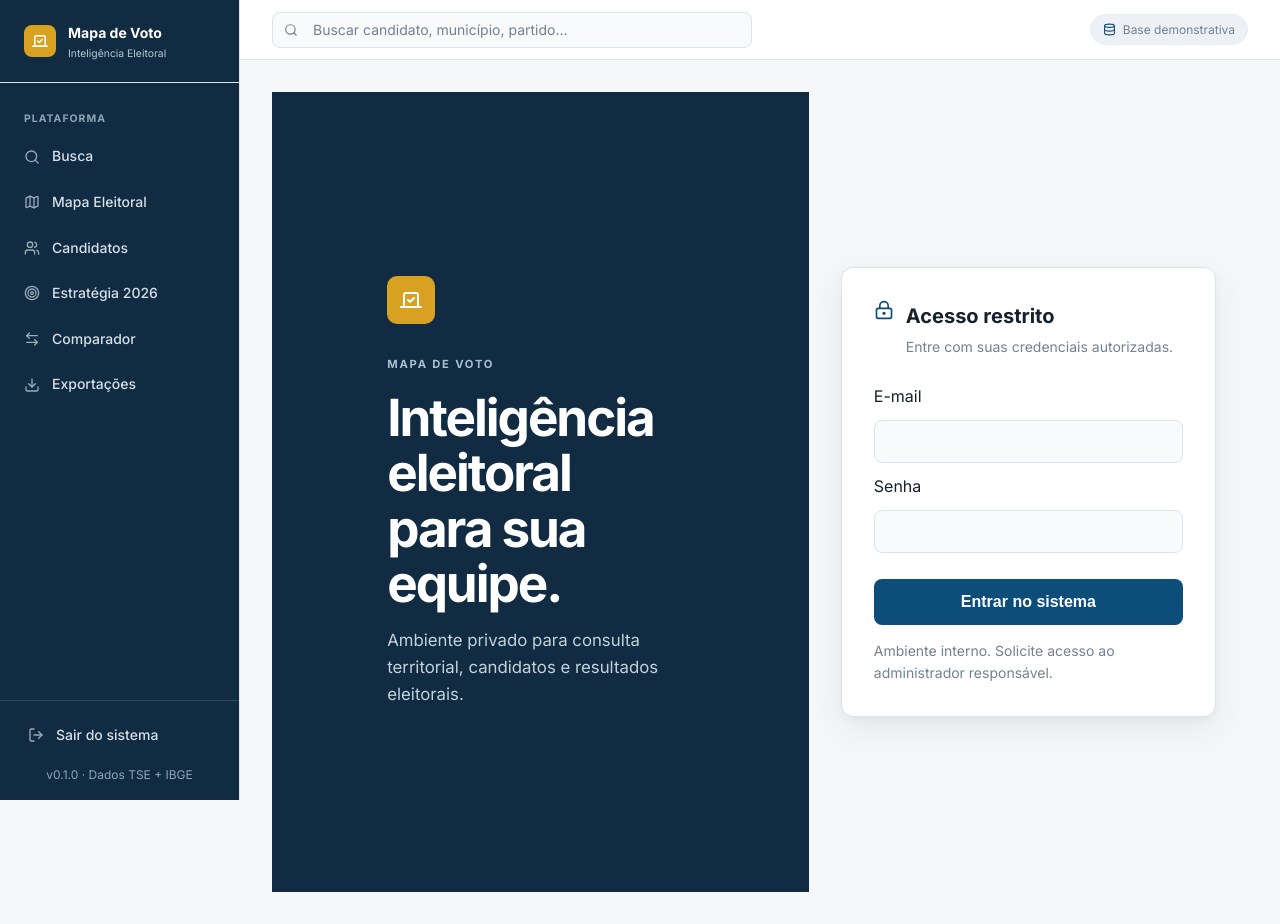
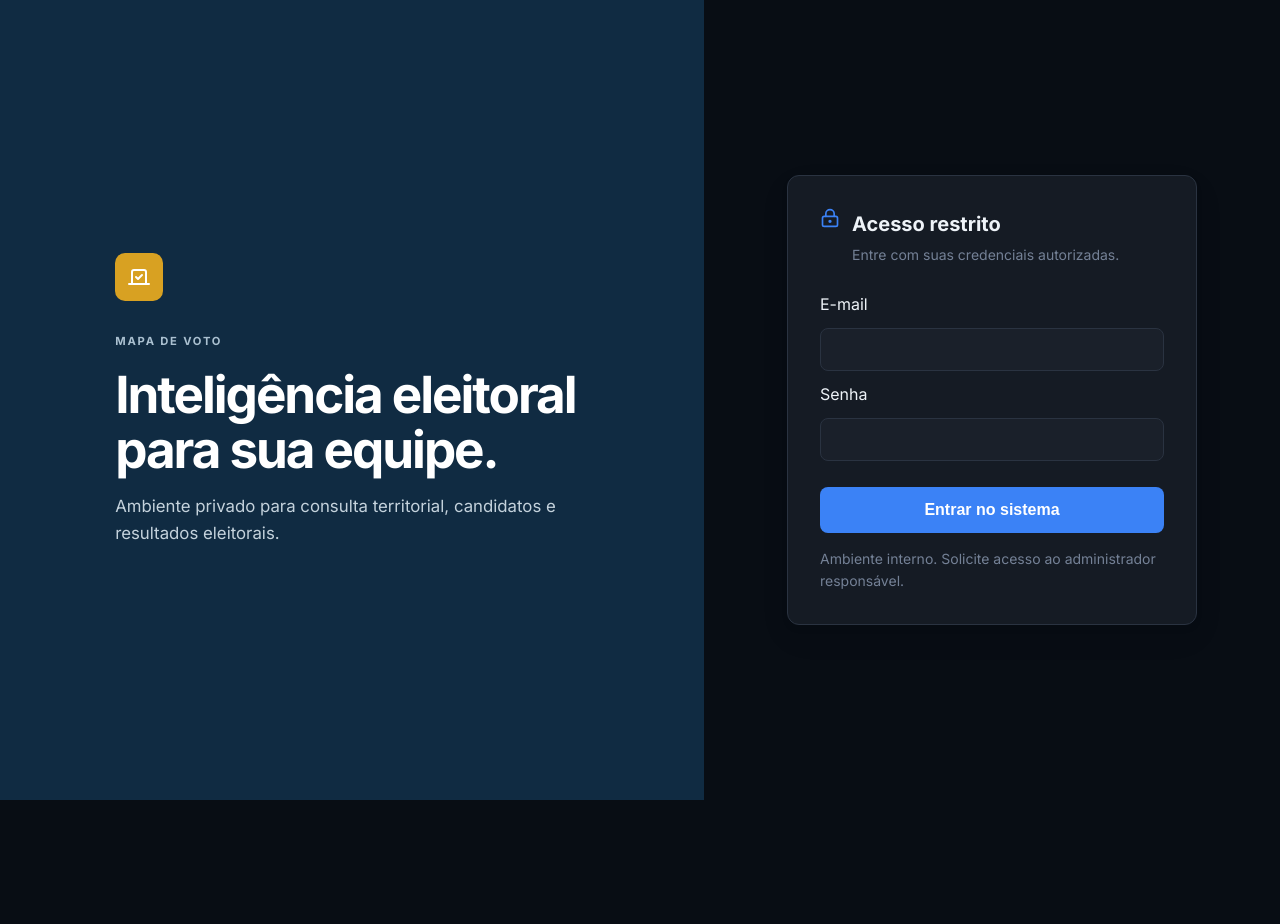
Before and after one commit to Omegarepresentacoes01-wq/MAPA-DE-VOT, a Next.js app in the folder apps/web/: page /login in a window 1280 px wide. After the commit the page ends 800 px from the top, so only its background shows below. Built offline with nearby package versions, Linux system fonts and the light colour scheme.

Commit message:
feat: adotar interface operacional do comando central

```diff
--- a/apps/web/app/globals.css
+++ b/apps/web/app/globals.css
@@ -1,28 +1,28 @@
 @import url('https://fonts.googleapis.com/css2?family=Inter:wght@400;500;600;700;800&display=swap');
 :root {
-  --bg-base:       #f4f6f8;
-  --bg-surface:    #ffffff;
-  --bg-elevated:   #f8fafc;
-  --bg-overlay:    #edf1f5;
-  --border:        #dce3ea;
-  --border-subtle: #e9edf1;
-  --text-primary:  #17212b;
-  --text-secondary:#526170;
-  --text-muted:    #738191;
-  --accent:        #0d4d7a;
-  --accent-glow:   rgba(13, 77, 122, 0.10);
-  --accent-hover:  #083d63;
-  --accent-dim:    #2d668d;
+  --bg-base:       #080d14;
+  --bg-surface:    #151b24;
+  --bg-elevated:   #1a202a;
+  --bg-overlay:    #202735;
+  --border:        #2a3341;
+  --border-subtle: #202835;
+  --text-primary:  #eef3f8;
+  --text-secondary:#a6b2c3;
+  --text-muted:    #748196;
+  --accent:        #3b82f6;
+  --accent-glow:   rgba(59, 130, 246, .18);
+  --accent-hover:  #2563eb;
+  --accent-dim:    #162a4e;
 
   /* Status */
-  --success:       #23724d;
-  --success-dim:   #e8f4ed;
-  --warning:       #9a6308;
-  --warning-dim:   #fff4dc;
-  --danger:        #b33a3a;
-  --danger-dim:    #fceaea;
-  --info:          #186b99;
-  --info-dim:      #e8f3f9;
+  --success:       #32d7a0;
+  --success-dim:   #103d34;
+  --warning:       #f3c84b;
+  --warning-dim:   #493d1e;
+  --danger:        #ff6c70;
+  --danger-dim:    #48262d;
+  --info:          #45b6eb;
+  --info-dim:      #102f42;
 
   /* Partidos — gradiente político */
   --color-esquerda: hsl(0, 70%, 55%);
@@ -67,7 +67,7 @@
   --transition-slow: 400ms cubic-bezier(0.4, 0, 0.2, 1);
 
   /* ── Sidebar ── */
-  --sidebar-width: 240px;
+  --sidebar-width: 366px;
   --topbar-height: 60px;
 }
 
@@ -437,6 +437,30 @@ a:hover { color: var(--accent-hover); }
 @media (max-width: 980px) { .command-metrics { grid-template-columns: repeat(2, 1fr); } .command-grid { grid-template-columns: 1fr; } }
 @media (max-width: 650px) { .command-header { display: block; } .campaign-name { margin-top: 1rem; } .command-metrics { grid-template-columns: 1fr; } .command-form { grid-template-columns: 1fr 55px; } .command-form input[name="meta"], .command-form input[name="responsavel"] { grid-column: span 2; } .command-form .btn { grid-column: span 2; } .command-action-form { grid-template-columns: 1fr; } .command-action-form .btn { grid-column: auto; } .territory-row { grid-template-columns: 36px 1fr 25px; } .territory-progress { grid-column: 2; text-align: left; } }
 
+/* Referência operacional: superfície escura, densa e orientada a decisão */
+.command-center { max-width: 1520px; }
+.command-header { align-items:center; padding: .1rem 0 2rem; }
+.command-title-icon { display:grid; place-items:center; width:56px; height:56px; border-radius:14px; background:#10284a; color:#4ca7ff; margin-right:.15rem; }
+.command-header > div:nth-child(2) { margin-right:auto; }
+.command-eyebrow { color:#5b9cf6; }
+.command-header h1 { color:#f2f6fb; font-size:2.15rem; }
+.campaign-name input { background:#111824; border-color:#2b3645; color:#e5edf6; }
+.command-alert { border-color:#28536b; background:#0e2731; color:#a8d7e6; }
+.command-alert-dot { background:#43cf9d; }
+.command-metrics { grid-template-columns: repeat(4,1fr); gap:1rem; }
+.command-metric { min-height:126px; background:#171d27; border-color:#303a49; border-radius:14px; box-shadow:none; }
+.command-metric-icon { background:#102d40; color:#39c9eb; }
+.command-metric:nth-child(1) .command-metric-icon { background:#2f2530; color:#ff7478; }
+.command-metric:nth-child(2) .command-metric-icon { background:#103d34; color:#37d4a0; }
+.command-metric p { color:#8996a9; }.command-metric strong { color:#eef3f8; font-size:1.7rem; }.command-metric span { color:#8592a4; }
+.command-grid { gap:1.1rem; }
+.command-panel { min-height:410px; border-color:#303a49; border-radius:14px; background:#171d27; }
+.command-panel-head { padding:1.25rem 1.3rem; border-bottom-color:#293342; }.command-panel h2 { color:#eff4fa; font-size:1.04rem; }.command-panel-head p { color:#8794a5; }
+.command-add { border-color:#3a4759; border-radius:7px; background:#111720; color:#70adff; }.command-add:hover { background:#172b47; border-color:#3b82f6; }
+.command-form { background:#121923; border-bottom-color:#293342; }.command-form input,.command-form select { background:#0d131c; border-color:#334052; color:#e4ebf4; }
+.command-empty { border-color:#364150; background:#141b24; }.command-empty > span { background:#102d40; color:#48c9ed; }.command-empty strong { color:#e8eef5; }.command-empty p { color:#8f9bab; }
+.territory-row,.action-row { border-bottom-color:#293342; background:#171d27; }.action-row:hover { background:#1b2330; }.territory-pin { background:#173d56; }.territory-main strong,.action-row strong { color:#e8eef5; }.territory-main span,.action-row small { color:#8996a7; }.territory-progress div { background:#27313e; }.territory-menu { color:#93a1b2; }
+
 /* Animations */
 @keyframes fadeIn {
   from { opacity: 0; transform: translateY(8px); }
--- a/apps/web/app/layout.css
+++ b/apps/web/app/layout.css
@@ -15,8 +15,8 @@
 
 .app-content {
   flex: 1;
-  padding: 2rem;
-  max-width: 1400px;
+  padding: 2.5rem 2.65rem;
+  max-width: none;
   width: 100%;
 }
 
@@ -27,8 +27,8 @@
   left: 0;
   bottom: 0;
   width: var(--sidebar-width);
-  background: #102b42;
-  border-right: 1px solid var(--border);
+  background: #090e15;
+  border-right: 1px solid #222a36;
   display: flex;
   flex-direction: column;
   z-index: 50;
@@ -39,54 +39,57 @@
   display: flex;
   align-items: center;
   gap: 0.75rem;
-  padding: 1.25rem 1.5rem;
-  border-bottom: 1px solid var(--border);
+  padding: 1.35rem 1.35rem;
+  border-bottom: 1px solid #222a36;
   text-decoration: none;
 }
 .sidebar-logo-icon {
-  width: 32px;
-  height: 32px;
-  background: #d8a122;
-  border-radius: var(--radius);
+  width: 40px;
+  height: 40px;
+  background: #101827;
+  border: 1px solid #1d2a3c;
+  border-radius: 8px;
   display: flex;
   align-items: center;
   justify-content: center;
   flex-shrink: 0;
-  box-shadow: none;
+  color: #3b82f6;
 }
 .sidebar-logo-text {
-  font-size: var(--text-sm);
+  font-size: 1rem;
   font-weight: 700;
   color: #fff;
   line-height: 1.2;
 }
 .sidebar-logo-sub {
-  font-size: 0.65rem;
-  color: #b9c7d3;
-  font-weight: 400;
+  font-size: .59rem;
+  color: #6b788a;
+  font-weight: 700;
+  letter-spacing: .1em;
   display: block;
 }
 
-.sidebar-nav { flex: 1; padding: 1rem 0.75rem; display: flex; flex-direction: column; gap: 0.25rem; }
+.sidebar-nav { flex: 1; padding: .8rem .55rem; display: flex; flex-direction: column; gap: .22rem; overflow-y: auto; }
 
 .sidebar-section-label {
-  font-size: 0.65rem;
+  font-size: .64rem;
   font-weight: 700;
-  color: #8fa5b7;
+  color: #6cae9a;
   text-transform: uppercase;
   letter-spacing: 0.1em;
-  padding: 0.75rem 0.75rem 0.25rem;
+  padding: 1rem .72rem .42rem;
 }
+.sidebar-group { border-top: 1px solid #17202b; margin-top: .75rem; padding-top: .15rem; }
 
 .nav-item {
   display: flex;
   align-items: center;
   gap: 0.75rem;
-  padding: 0.6rem 0.75rem;
-  border-radius: var(--radius);
+  padding: .72rem .78rem;
+  border-radius: 6px;
   font-size: var(--text-sm);
   font-weight: 500;
-  color: #d6e0e8;
+  color: #cbd4df;
   text-decoration: none;
   transition: all var(--transition-fast);
   cursor: pointer;
@@ -96,27 +99,23 @@
   text-align: left;
   font-family: var(--font-sans);
 }
-.nav-item:hover {
-  background: rgba(255,255,255,.09);
+.nav-item:hover { background: #141b25; color: #fff; }
+.nav-item.active {
+  background: #3b82f6;
   color: #fff;
-}
-.nav-item.active {
-  background: #fff;
-  color: #0d4d7a;
   font-weight: 600;
 }
 .nav-item svg { flex-shrink: 0; opacity: 0.7; }
 .nav-item.active svg { opacity: 1; }
 
-.sidebar-footer {
-  padding: 1rem;
-  border-top: 1px solid rgba(255,255,255,.12);
-}
-.sidebar-version {
-  font-size: var(--text-xs);
-  color: #8fa5b7;
-  text-align: center;
-}
+.command-link { font-size: .98rem; font-weight: 700; margin: .15rem 0 .45rem; }
+.command-pulse { color: #53e4b0; font-size: 1.35rem; line-height: 0; }
+.command-score { margin-left: auto; color: #ff7276; font-size: .78rem; }
+.sidebar-footer { padding: .9rem; border-top: 1px solid #222a36; }
+.sidebar-account { display:flex; align-items:center; gap:.65rem; border:1px solid #253041; border-radius:10px; padding:.65rem; background:#101722; }
+.sidebar-account > span { display:grid; place-items:center; width:31px; height:31px; border-radius:50%; background:#203756; color:#89b8ff; font-size:.69rem; font-weight:800; }
+.sidebar-account strong,.sidebar-account small { display:block; }.sidebar-account strong { color:#e3eaf2; font-size:.75rem; }.sidebar-account small { color:#718096; font-size:.65rem; margin-top:.1rem; }
+.sidebar-logout { margin-top:.65rem; border:0; background:transparent; color:#8291a5; font:600 .72rem var(--font-sans); cursor:pointer; }
 
 /* ── Topbar ── */
 .topbar {
--- a/apps/web/app/layout.tsx
+++ b/apps/web/app/layout.tsx
@@ -1,8 +1,7 @@
 import type { Metadata } from "next";
 import "./globals.css";
 import "./layout.css";
-import { Sidebar } from "@/components/layout/Sidebar";
-import { Topbar } from "@/components/layout/Topbar";
+import { PrivateShell } from "@/components/layout/PrivateShell";
 
 export const metadata: Metadata = {
   title: { default: "Mapa de Voto", template: "%s | Mapa de Voto" },
@@ -23,15 +22,7 @@ export default function RootLayout({ children }: { children: React.ReactNode })
         <link rel="preconnect" href="https://fonts.googleapis.com" />
         <link rel="preconnect" href="https://fonts.gstatic.com" crossOrigin="anonymous" />
       </head>
-      <body>
-        <div className="app-shell">
-          <Sidebar />
-          <div className="app-main">
-            <Topbar />
-            <main className="app-content">{children}</main>
-          </div>
-        </div>
-      </body>
+      <body><PrivateShell>{children}</PrivateShell></body>
     </html>
   );
 }
--- /dev/null
+++ b/apps/web/components/layout/PrivateShell.tsx
@@ -0,0 +1,10 @@
+"use client";
+
+import { usePathname } from "next/navigation";
+import { Sidebar } from "@/components/layout/Sidebar";
+
+export function PrivateShell({ children }: { children: React.ReactNode }) {
+  const pathname = usePathname();
+  if (pathname === "/login") return <>{children}</>;
+  return <div className="app-shell"><Sidebar /><div className="app-main"><main className="app-content">{children}</main></div></div>;
+}
--- a/apps/web/components/layout/Sidebar.tsx
+++ b/apps/web/components/layout/Sidebar.tsx
@@ -1,16 +1,11 @@
 "use client";
 import Link from "next/link";
 import { usePathname } from "next/navigation";
-import { Search, Map, Users, ArrowLeftRight, Download, Vote, ChevronRight, Target } from "lucide-react";
-import { LogOut } from "lucide-react";
+import { BarChart3, Download, Map, Target, Users, Vote } from "lucide-react";
 
-const navItems = [
-  { href: "/", icon: Search, label: "Busca" },
-  { href: "/mapa", icon: Map, label: "Mapa Eleitoral" },
-  { href: "/candidatos", icon: Users, label: "Candidatos" },
-  { href: "/estrategia", icon: Target, label: "Estratégia 2026" },
-  { href: "/comparar", icon: ArrowLeftRight, label: "Comparador" },
-  { href: "/exportar", icon: Download, label: "Exportações" },
+const sections = [
+  { title: "INTELIGÊNCIA ELEITORAL", items: [{ href: "/mapa", icon: Map, label: "Mapas eleitorais" }, { href: "/candidatos", icon: BarChart3, label: "Votações" }] },
+  { title: "OPERAÇÃO DE CAMPANHA", items: [{ href: "/estrategia", icon: Target, label: "Planejador territorial" }, { href: "/comparar", icon: Users, label: "Lideranças" }, { href: "/exportar", icon: Download, label: "Relatórios" }] },
 ];
 
 export function Sidebar() {
@@ -23,36 +18,20 @@ export function Sidebar() {
 
   return (
     <aside className="sidebar">
-      {/* Logo */}
       <Link href="/" className="sidebar-logo">
-        <div className="sidebar-logo-icon">
-          <Vote size={18} color="white" />
-        </div>
+        <div className="sidebar-logo-icon"><Vote size={17} /></div>
         <div>
           <span className="sidebar-logo-text">Mapa de Voto</span>
-          <span className="sidebar-logo-sub">Inteligência Eleitoral</span>
+          <span className="sidebar-logo-sub">INTELIGÊNCIA ELEITORAL</span>
         </div>
       </Link>
-
-      {/* Nav */}
       <nav className="sidebar-nav">
-        <span className="sidebar-section-label">Plataforma</span>
-        {navItems.map(({ href, icon: Icon, label }) => {
-          const active = pathname === href || (href !== "/" && pathname.startsWith(href));
-          return (
-            <Link key={href} href={href} className={`nav-item ${active ? "active" : ""}`}>
-              <Icon size={16} />
-              {label}
-              {active && <ChevronRight size={12} style={{ marginLeft: "auto", opacity: 0.6 }} />}
-            </Link>
-          );
-        })}
+        <Link href="/" className={`nav-item command-link ${pathname === "/" ? "active" : ""}`}><span className="command-pulse">⌁</span>Comando Central<span className="command-score">{pathname === "/" ? "—" : ""}</span></Link>
+        {sections.map((section) => <div className="sidebar-group" key={section.title}><span className="sidebar-section-label">{section.title}</span>{section.items.map(({ href, icon: Icon, label }) => { const active = pathname === href || pathname.startsWith(`${href}/`); return <Link key={href} href={href} className={`nav-item ${active ? "active" : ""}`}><Icon size={17} />{label}</Link>; })}</div>)}
       </nav>
-
-      {/* Footer */}
       <div className="sidebar-footer">
-        <button className="nav-item" onClick={logout} style={{ marginBottom: "0.75rem" }}><LogOut size={16} /> Sair do sistema</button>
-        <p className="sidebar-version">v0.1.0 · Dados TSE + IBGE</p>
+        <div className="sidebar-account"><span>OA</span><div><strong>Equipe interna</strong><small>Ambiente local</small></div></div>
+        <button className="sidebar-logout" onClick={logout}>Sair do sistema</button>
       </div>
     </aside>
   );
```
Also changed, not shown: apps/web/components/command/CommandCenter.tsx (+5 -3 lines).
